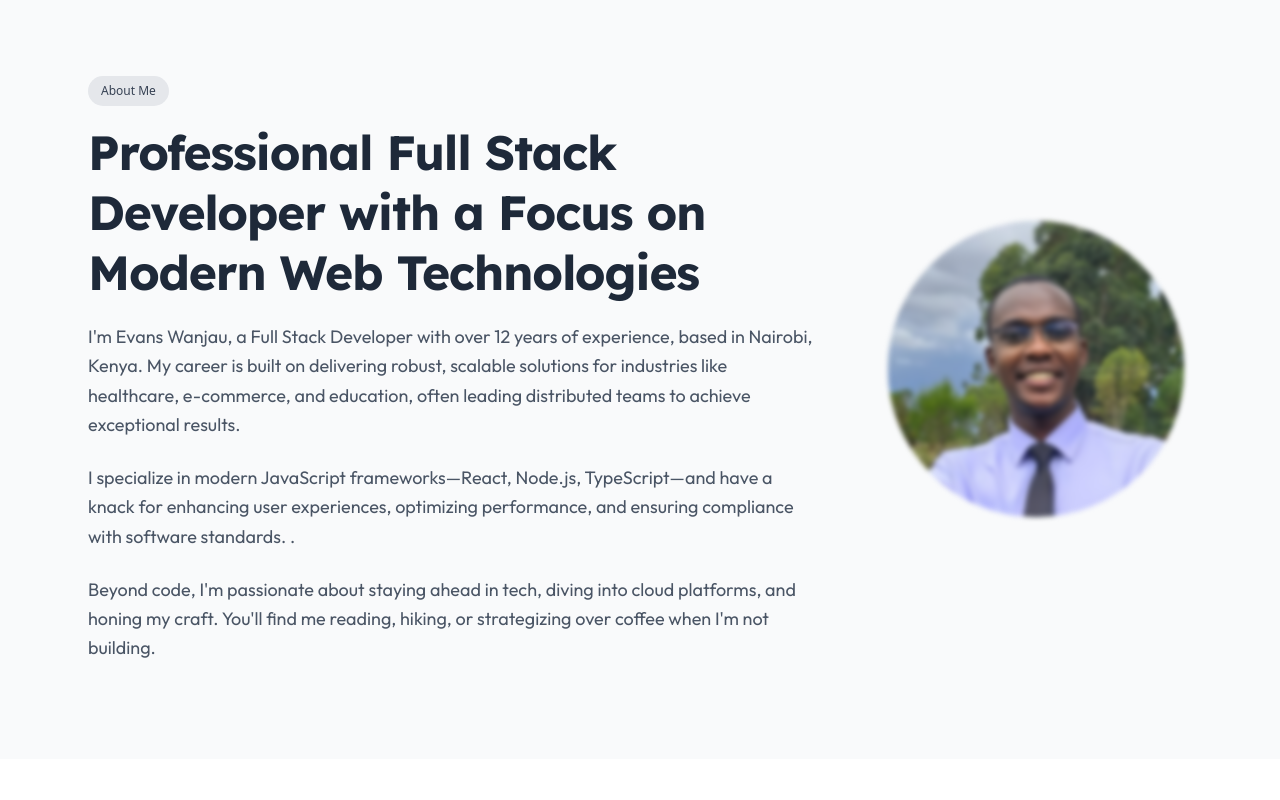
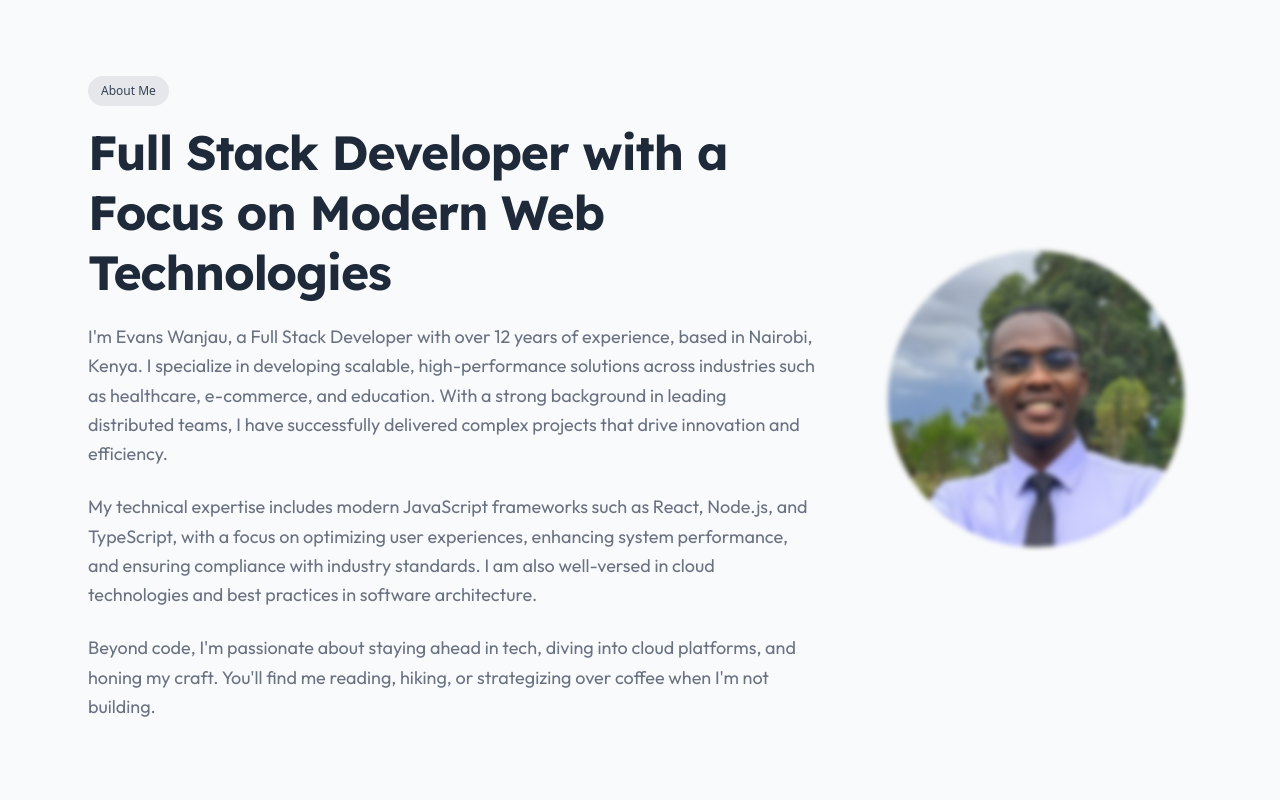
Before and after one commit to evanswanjau/personal-website, a React (Vite) app: page / in a window 1280 px wide. Shown: the part 820-1620 px from the top of the page. Built offline with nearby package versions, Linux system fonts and the light colour scheme.

Commit message:
Improved p UI color

```diff
--- a/src/components/sections/About.tsx
+++ b/src/components/sections/About.tsx
@@ -22,13 +22,13 @@ const AboutSection = () => {
                 About Me
               </Badge>
               <h2 className="text-4xl md:text-5xl mb-5 font-bold tracking-tight leading-tight text-gray-800">
-                Professional Full Stack Developer with a Focus on Modern Web
+                Full Stack Developer with a Focus on Modern Web
                 Technologies
               </h2>
             </motion.div>
 
             <motion.div
-              className="space-y-6 text-gray-600"
+              className="space-y-6 text-gray-500"
               initial={{ opacity: 0 }}
               whileInView={{ opacity: 1 }}
               transition={{ duration: 0.8, delay: 0.3 }}
@@ -36,16 +36,19 @@ const AboutSection = () => {
             >
               <p className="text-lg leading-relaxed">
                 I'm Evans Wanjau, a Full Stack Developer with over 12 years of
-                experience, based in Nairobi, Kenya. My career is built on
-                delivering robust, scalable solutions for industries like
-                healthcare, e-commerce, and education, often leading distributed
-                teams to achieve exceptional results.
+                experience, based in Nairobi, Kenya. I specialize in developing
+                scalable, high-performance solutions across industries such as
+                healthcare, e-commerce, and education. With a strong background
+                in leading distributed teams, I have successfully delivered
+                complex projects that drive innovation and efficiency.
               </p>
               <p className="text-lg leading-relaxed">
-                I specialize in modern JavaScript frameworks—React, Node.js,
-                TypeScript—and have a knack for enhancing user experiences,
-                optimizing performance, and ensuring compliance with software
-                standards. .
+                My technical expertise includes modern JavaScript frameworks
+                such as React, Node.js, and TypeScript, with a focus on
+                optimizing user experiences, enhancing system performance, and
+                ensuring compliance with industry standards. I am also
+                well-versed in cloud technologies and best practices in software
+                architecture.
               </p>
               <p className="text-lg leading-relaxed">
                 Beyond code, I'm passionate about staying ahead in tech, diving
--- a/src/components/sections/Blog.tsx
+++ b/src/components/sections/Blog.tsx
@@ -32,7 +32,7 @@ export const BlogSection = () => {
           <h2 className="text-4xl md:text-5xl mb-5 font-bold tracking-tight leading-tight text-gray-800">
             Thoughts & Articles
           </h2>
-          <p className="text-lg text-gray-400 max-w-2xl">
+          <p className="text-lg text-gray-500 max-w-2xl">
             My latest ideas, guides, and reflections on web development,
             programming practices, and technology trends.
           </p>
--- a/src/components/sections/Hero.tsx
+++ b/src/components/sections/Hero.tsx
@@ -37,7 +37,7 @@ export const HeroSection = () => {
           </motion.h1>
 
           <motion.p
-            className="text-lg md:text-xl mt-6 max-w-2xl text-gray-600 leading-relaxed"
+            className="text-lg mt-6 max-w-2xl text-gray-500 leading-relaxed"
             initial={{ opacity: 0, y: 30 }}
             animate={{ opacity: 1, y: 0 }}
             transition={{ duration: 0.8, delay: 0.5, ease: "easeOut" }}
--- a/src/components/sections/Projects.tsx
+++ b/src/components/sections/Projects.tsx
@@ -114,7 +114,7 @@ export const ProjectsSection = () => {
           <h2 className="text-4xl md:text-5xl font-bold mb-6 leading-relaxed text-gray-800">
             Featured Works
           </h2>
-          <p className="text-gray-600 max-w-3xl mb-12">
+          <p className="text-lg text-gray-500 max-w-3xl mb-12">
             Explore my diverse portfolio, showcasing a wide range of projects
             across various technologies and industries, highlighting innovative
             solutions and technical expertise.
--- a/src/pages/BlogPage.tsx
+++ b/src/pages/BlogPage.tsx
@@ -46,7 +46,7 @@ export const BlogPage = () => {
           <h2 className="text-4xl md:text-5xl font-bold mb-3 leading-relaxed text-gray-800">
             Blog
           </h2>
-          <p className="text-lg text-gray-400 max-w-2xl">
+          <p className="text-lg text-gray-500 max-w-2xl">
             My latest ideas, guides, and reflections on web development,
             programming practices, and technology trends.
           </p>
--- a/src/pages/BlogPostDetailPage.tsx
+++ b/src/pages/BlogPostDetailPage.tsx
@@ -23,7 +23,7 @@ const enhanceHtml = (html: string) => {
       /<h([1-6])>(.*?)<\/h\1>/g,
       '<h$1 class="mb-6 text-gray-800 font-semibold">$2</h$1>'
     )
-    .replace(/<p>(.*?)<\/p>/g, '<p class="mb-4 text-gray-500">$1</p>')
+    .replace(/<p>(.*?)<\/p>/g, '<p class="mb-4 text-lg text-gray-500">$1</p>')
     .replace(
       /<pre><code>(.*?)<\/code><\/pre>/gs,
       '<pre class="bg-gray-100 dark:bg-gray-800 p-4 rounded-md my-6 overflow-x-auto"><code class="font-mono text-sm">$1</code></pre>'
--- a/src/pages/ProjectsPage.tsx
+++ b/src/pages/ProjectsPage.tsx
@@ -111,7 +111,7 @@ export const ProjectsPage = () => {
           <h2 className="text-4xl md:text-5xl font-bold mb-6 leading-relaxed text-gray-900">
             Projects
           </h2>
-          <p className="text-gray-400 max-w-2xl mb-12 text-lg">
+          <p className="text-gray-500 max-w-2xl mb-12 text-lg">
             Explore my diverse portfolio, showcasing a wide range of projects
             across various technologies and industries, highlighting innovative
             solutions and technical expertise.
```
